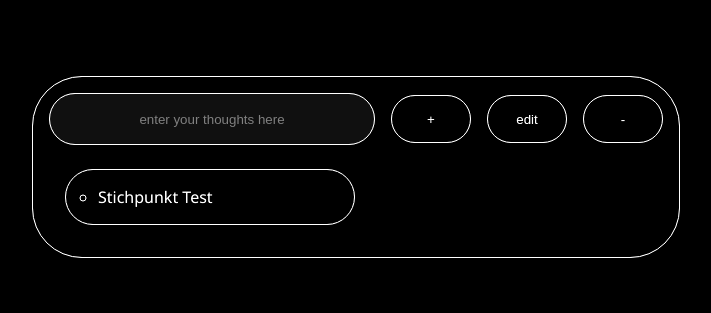
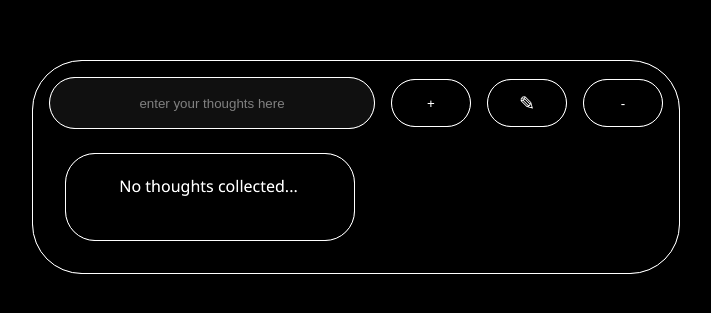
Before and after one commit to DashNation/to-do-list-test-typescript, a website with bundled scripts: page index.html in a window 1280 px wide. Shown: the part 241-554 px from the top of the page, without its empty margins (292-1003 px from the left). Built offline with nearby package versions, Linux system fonts and the light colour scheme.

Commit message:
I added a fillter text in the note list when no notes are taken
- I added a filler text that says "no thoughts collected" when there are no notes present
- The fillter text gets removed as soon as a note gets added with either the add key or the enter key

```diff
--- a/index.html
+++ b/index.html
@@ -18,11 +18,11 @@
             placeholder="enter your thoughts here"
           />
           <button class="btn" id="addBtn">+</button>
-        <button class="btn" id="editBtn"">edit</button>
+          <button class="btn" id="editBtn">✎</button>
           <button class="btn" id="removeBtn">-</button>
         </div>
         <ul id="noteList" class="lists">
-          <li class="listElement">Stichpunkt Test</li>
+          <!-- <li class="listElement">Stichpunkt Test</li> -->
         </ul>
       </div>
     </div>
--- a/src/index.ts
+++ b/src/index.ts
@@ -21,17 +21,20 @@ class Note {
       const noteListItem = document.createElement("li") as HTMLLIElement;
       noteListItem.classList.add("listElement");
       noteListItem.innerHTML = this.note;
+      noteListItem.id = `${this.id}`;
       noteList.appendChild(noteListItem);
     }
   }
 }
 
 addBtn.addEventListener("click", (e) => {
+  e.preventDefault();
   ClickAddNoteHandler(e);
 });
 
-todoValueInputField.addEventListener("keydown", (e) => {
+todoValueInputField.addEventListener("keyup", (e) => {
   if (e.key === "Enter") {
+    e.preventDefault();
     ClickAddNoteHandler(e);
   }
 });
@@ -43,5 +46,24 @@ function ClickAddNoteHandler(event: Event) {
     let note = new Note(todoValueInputField.value);
     note.addNote();
     todoValueInputField.value = "";
+    checkNodeListChildren();
   }
 }
+
+document.addEventListener("DOMContentLoaded", checkNodeListChildren);
+document.addEventListener("change", checkNodeListChildren);
+const emptyListMsg = document.createElement("p") as HTMLParagraphElement;
+function checkNodeListChildren() {
+  const listItems = noteList.querySelectorAll("li");
+  if (listItems.length === 0) {
+    if (!noteList.contains(emptyListMsg)) {
+      emptyListMsg.innerHTML = "No thoughts collected...";
+      emptyListMsg.id = "emptyListTxt";
+      noteList.appendChild(emptyListMsg);
+    }
+    emptyListMsg.style.display = "block";
+  } else {
+    emptyListMsg.style.display = "none";
+    noteList.removeChild(emptyListMsg);
+  }
+}
--- a/styles/style.css
+++ b/styles/style.css
@@ -6,6 +6,7 @@
   --btnBg: black;
   --innerShadowColor: white;
   --outerShadowColor: white;
+  --emptyListTxt: white;
   background: var(--bgColor);
   color: var(--textColor);
   font-family: "Segoe UI", Tahoma, Geneva, Verdana, sans-serif;
@@ -89,9 +90,14 @@
   transform: scale(1.1);
 }
 
+#editBtn {
+  font-size: 1.2rem;
+}
+
 #noteList {
   width: 15rem;
   height: auto;
+  min-height: 1.5rem;
   padding: 1rem;
   padding-left: 2rem;
   text-align: center;
@@ -113,3 +119,30 @@
   box-shadow: 0rem -0.5rem 5rem -4.8rem var(--innerShadowColor) inset;
   transform: scale(1.01);
 }
+
+#emptyListTxt {
+  animation-name: moveLeftRight;
+  animation-duration: 30s;
+  animation-timing-function: linear;
+  animation-iteration-count: infinite;
+  color: var(--emptyListTxt);
+  transition: transform 0.5s, filter 0.5s;
+}
+
+@keyframes moveLeftRight {
+  0% {
+    transform: translateX(0rem) translateY(0rem);
+  }
+  25% {
+    transform: translateY(-1rem) translateX(2rem);
+  }
+  50% {
+    transform: translateX(4rem) translateY(0rem);
+  }
+  75% {
+    transform: translateY(1rem) translateX(2rem);
+  }
+  100% {
+    transform: translateX(0rem) translateY(0rem);
+  }
+}
```
Also changed, not shown: dist/index.js, dist/index.min.js, 1 other file. Lines whose indentation alone changed are shown as unchanged.
